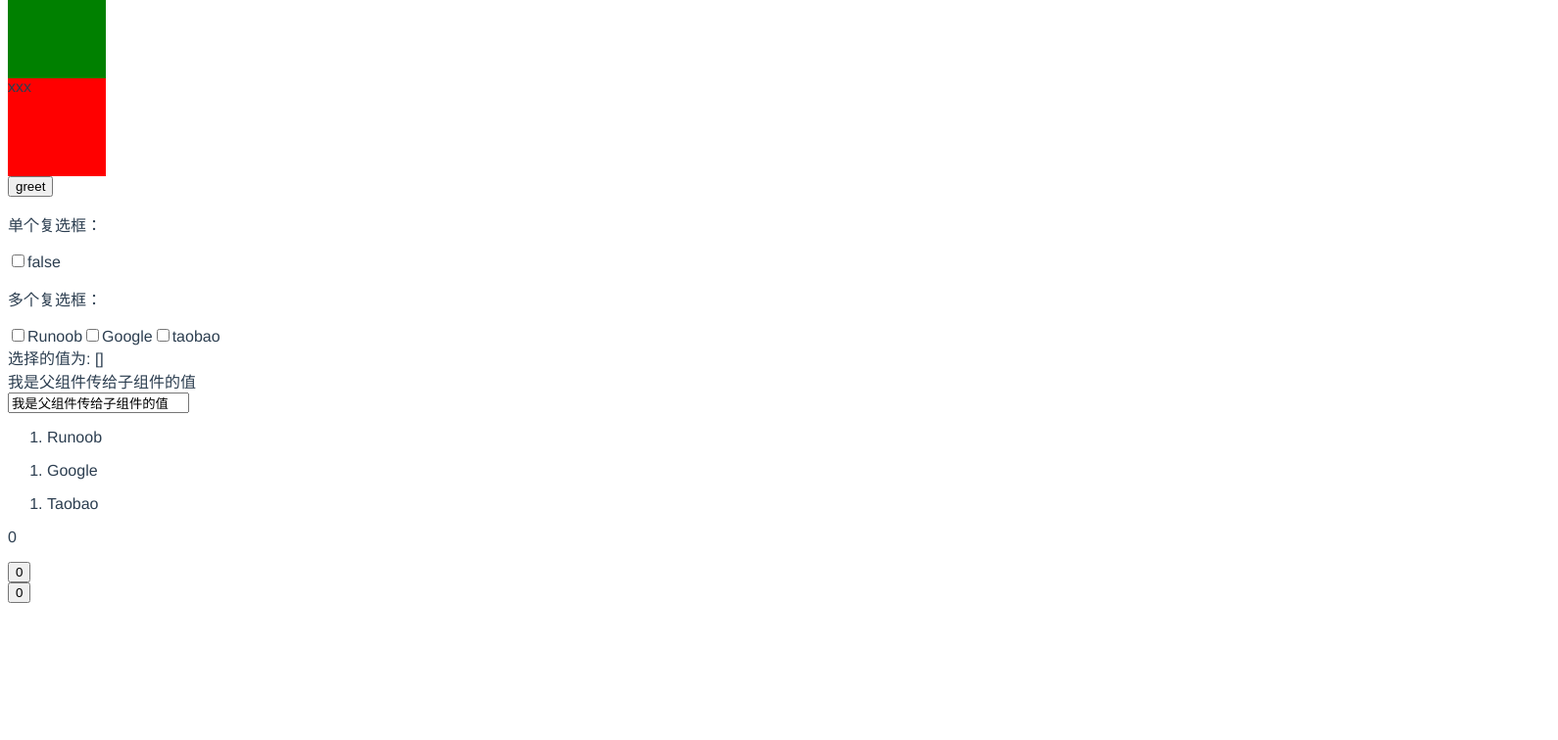
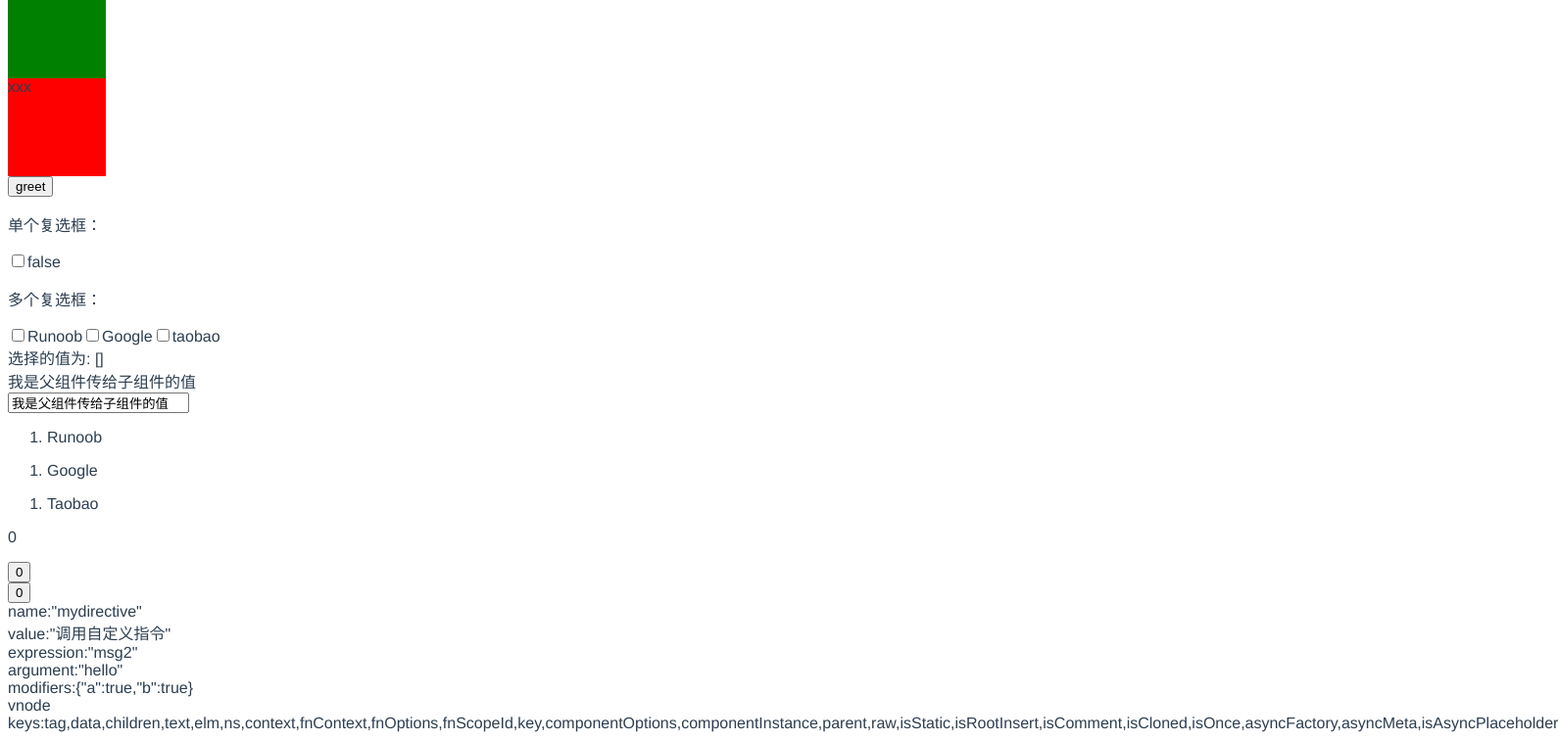
Before and after one commit to 2993277254/vue_demo, a Vue app: page / in a window 1280 px wide. Shown: the part 842-1598 px from the top of the page at 98% size, 1590 px wide, since content can reach past the window. Before the commit the page ends 1466 px from the top, so only its background shows below. Built offline with nearby package versions, Linux system fonts and the light colour scheme.

Commit message:
测试自定义指令

```diff
--- a/src/App.vue
+++ b/src/App.vue
@@ -8,6 +8,8 @@
       <p>{{total}}</p>
       <button-counter v-on:increment="incrementTotal"></button-counter>
       <button-counter v-on:increment="incrementTotal"></button-counter>
+<!--      <input v-focus>-->
+    <div v-mydirective:hello.a.b="msg2"></div>
   </div>
 </template>
 
@@ -23,7 +25,8 @@ var data={
         { text: 'Google' },
         { text: 'Taobao' }
     ],
-    total:0
+    total:0,
+    msg2:'调用自定义指令'
 
 };
 export default {
@@ -42,7 +45,42 @@ export default {
       incrementTotal:function () {
           this.total+=1
       }
+    },
+  //自定义指令
+  directives:{
+      focus:{
+        inserted:function (el) {
+            el.focus()
+        }
+      },
+    /**
+     * el: 指令所绑定的元素，可以用来直接操作 DOM 。
+     binding: 一个对象，包含以下属性：
+     name: 指令名，不包括 v- 前缀。
+     value: 指令的绑定值， 例如： v-my-directive="1 + 1", value 的值是 2。
+     oldValue: 指令绑定的前一个值，仅在 update 和 componentUpdated 钩子中可用。无论值是否改变都可用。
+     expression: 绑定值的表达式或变量名。 例如 v-my-directive="1 + 1" ， expression 的值是 "1 + 1"。
+     arg: 传给指令的参数。例如 v-my-directive:foo， arg 的值是 "foo"。
+     modifiers: 一个包含修饰符的对象。 例如： v-my-directive.foo.bar, 修饰符对象 modifiers 的值是 { foo: true, bar: true }。
+     vnode: Vue 编译生成的虚拟节点。
+     oldVnode: 上一个虚拟节点，仅在 update 和 componentUpdated 钩子中可用。
+
+     * @param el
+     * @param binding
+     * @param vnode
+     */
+    mydirective:{
+      bind:function (el,binding,vnode) {
+      var s=JSON.stringify
+      el.innerHTML='name:'+s(binding.name)+'<br>'+
+              'value:'+s(binding.value)+'<br>'+
+              'expression:'+s(binding.expression)+'<br>'+
+              'argument:'+s(binding.arg)+'<br>'+
+              'modifiers:'+s(binding.modifiers)+'<br>'+
+              'vnode keys:'+Object.keys(vnode).join(',')
+      }
     }
+  }
 }
 </script>
 
```
